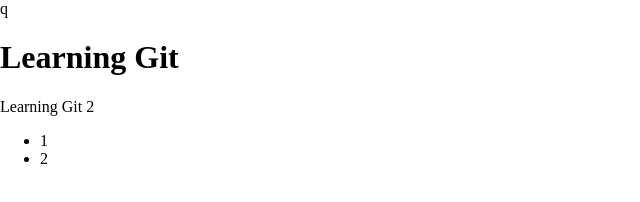
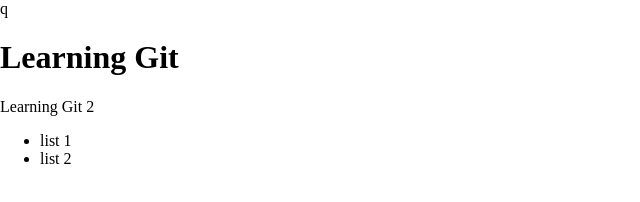
Before and after one commit to abhaykr6205/Learning-Git-or-Github, a plain HTML site: page index.html in a window 1280 px wide. Shown: the full height of the page, 0-640 px from the left. Drawn offline with Linux system fonts and the light colour scheme.

Commit message:
add item 1 + 2

```diff
--- a/index.html
+++ b/index.html
@@ -10,8 +10,8 @@
     <h1>Learning Git</h1>
     <p>Learning Git 2</p>
     <ul>
-        <li>1</li>
-        <li>2</li>
+        <li>list 1</li>
+        <li>list 2</li>
     </ul>
 </body>
 </html>
```
